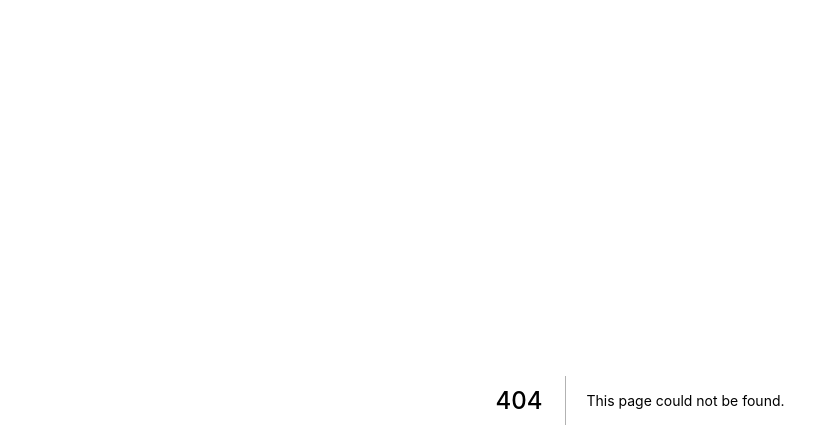
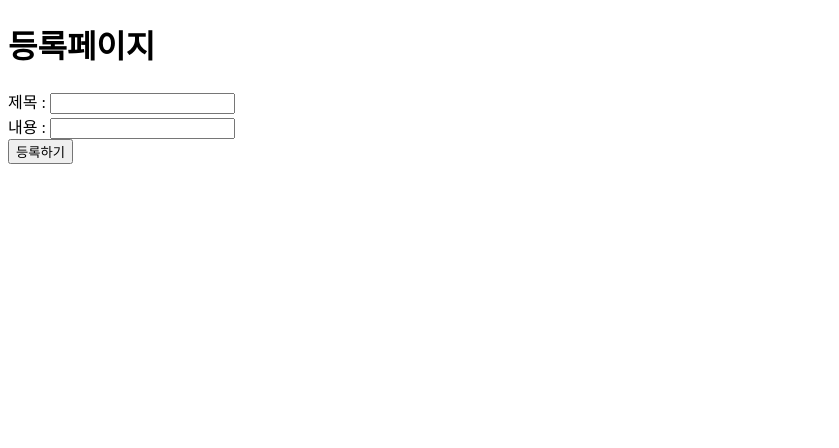
Before and after one commit to justdoplzz/class, a Next.js app: page /section09/09-02-board-component-new in a window 1280 px wide. Before the commit this address had no page. Shown: the top 448 px of the page, without its empty margins (0-839 px from the left). Built offline with nearby package versions, Linux system fonts and the light colour scheme.

Commit message:
[section09-02] board - component 분리 - component 에서 문자열로 받는 것 보다는 3항 연산자 처리가 낫다

```diff
--- /dev/null
+++ b/pages/section09/09-02-board-component-new/index.js
@@ -0,0 +1,9 @@
+import BoardComponent from "../../../src/components/units/board/09-component";
+
+export default function BoardNewPage(){
+    return(
+        <BoardComponent isEdit={false}>
+
+        </BoardComponent>
+    )
+}
--- /dev/null
+++ b/src/components/units/board/09-component/index.js
@@ -0,0 +1,10 @@
+export default function BoardComponent(props){
+    return (
+        <div>
+            <h1>{props.isEdit ? "수정" : "등록"}페이지</h1>
+            제목 : <input type="text"/><br/>
+            내용 : <input type="text"/><br/>
+            <button>등록하기</button>
+        </div>
+    )
+}
```
Also changed, not shown: pages/section09/09-02-board-component-edit/index.js (added, +8 -0 lines).
